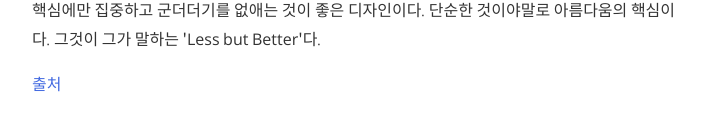
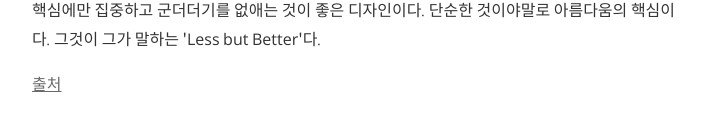
Before and after one commit to Yeolyi/blog, a Next.js app: page /archive/good-design-10 in a window 1280 px wide. Shown: the part 1674-1804 px from the top of the page, without its empty margins (283-992 px from the left). Built offline with nearby package versions, Linux system fonts and the light colour scheme.

Commit message:
마크다운 a 태그 색 변경

```diff
--- a/components/postContent.module.css
+++ b/components/postContent.module.css
@@ -20,8 +20,8 @@
 #postContent a {
     font-size: 1rem;
     font-family: 'regular', sans-serif;
-    text-decoration: none;
-    color: royalblue;
+    text-decoration: underline;
+    color: dimgray;
 }
 
 #postContent strong {
```
